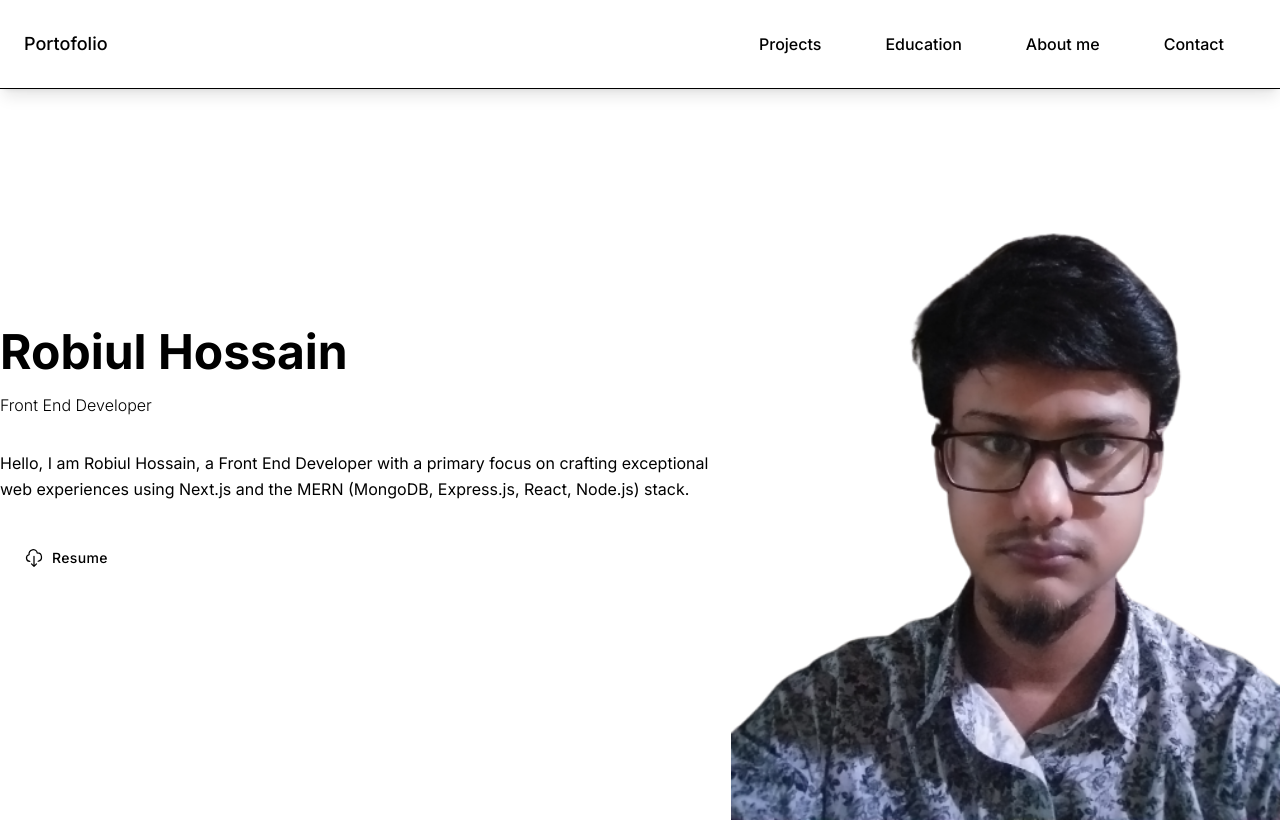
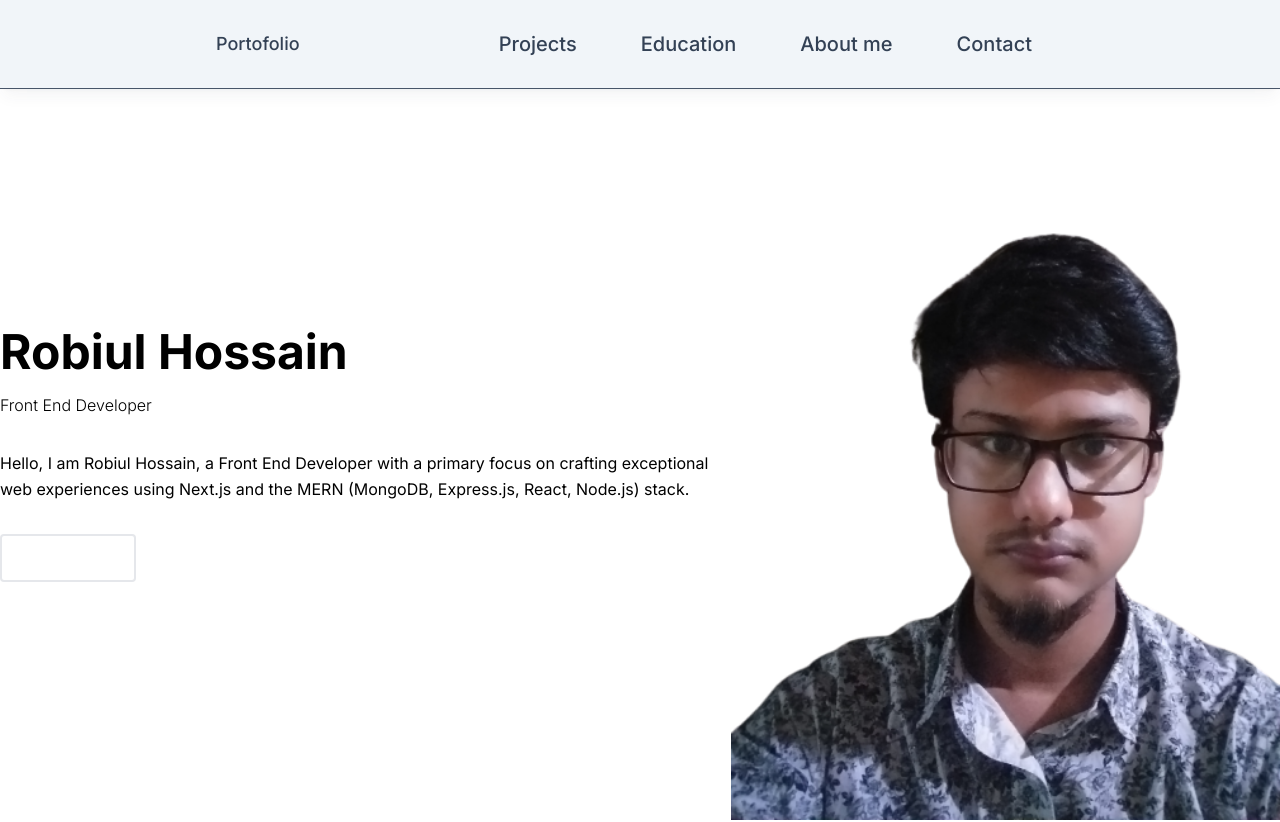
Before and after one commit to coder7475/robiul-hossain-portfolio, a Next.js app: page / in a window 1280 px wide. Shown: the top 822 px of the page. Built offline with nearby package versions, Linux system fonts and the light colour scheme.

Commit message:
fix: navbar layout

```diff
--- a/src/components/shared/Navbar.tsx
+++ b/src/components/shared/Navbar.tsx
@@ -8,7 +8,7 @@ function NavgiationLinks(props) {
     <ul
       role="menubar"
       aria-label="Select page"
-      className={`absolute top-0 left-0 z-[-1] h-[28.5rem] w-full justify-center overflow-hidden  overflow-y-auto overscroll-contain bg-white/90 px-8 pb-12 pt-24 font-medium transition-[opacity,visibility] duration-300 lg:visible lg:relative lg:top-0  lg:z-0 lg:flex lg:h-full lg:w-auto lg:items-stretch lg:overflow-visible lg:bg-white/0 lg:px-0 lg:py-0  lg:pt-0 lg:opacity-100 ${
+      className={`absolute top-0 left-0 z-[-1] h-[28.5rem] w-full justify-center overflow-hidden  overflow-y-auto overscroll-contain bg-slate-100 px-8 pb-12 pt-24 font-medium transition-[opacity,visibility] duration-300 lg:visible lg:relative lg:top-0  lg:z-0 lg:flex lg:h-full lg:w-auto lg:items-stretch lg:overflow-visible lg:bg-white/0 lg:px-0 lg:py-0  lg:pt-0 lg:opacity-100 ${
         props.isToggleOpen
           ? "visible opacity-100 backdrop-blur-sm"
           : "invisible opacity-0"
@@ -29,7 +29,7 @@ function NavgiationLinks(props) {
           role="menuitem"
           aria-current="page"
           aria-haspopup="false"
-          className="flex items-center gap-2 py-4 text-emerald-500 transition-colors duration-300 hover:text-emerald-600 focus:text-emerald-600 focus:outline-none focus-visible:outline-none lg:px-8"
+          className="flex items-center gap-2 py-4 transition-colors duration-300 hover:text-emerald-600 focus:text-emerald-600 focus:outline-none focus-visible:outline-none lg:px-8"
           href="#education"
         >
           <span>Education</span>
@@ -63,8 +63,8 @@ const Navbar = () => {
   const [isToggleOpen, setIsToggleOpen] = useState(false);
 
   return (
-    <header className="border-b-1 sticky top-0 z-20 w-full border-b border-slate-200 bg-blue-800 shadow-lg shadow-slate-700/5 after:absolute after:top-full after:left-0 after:z-10 after:block after:h-px after:w-full after:bg-slate-600 lg:border-slate-600 lg:backdrop-blur-sm lg:after:hidden">
-      <div className="relative mx-auto max-w-full px-6 lg:max-w-5xl xl:max-w-7xl 2xl:max-w-[96rem]">
+    <header className="border-b-1 sticky top-0 z-20 w-full border-b border-slate-200 bg-slate-100  shadow-lg shadow-slate-700/5 after:absolute after:top-full after:left-0 after:z-10 after:block after:h-px after:w-full after:bg-slate-600 lg:border-slate-600 lg:backdrop-blur-sm lg:after:hidden text-xl">
+      <div className="relative px-6 max-w-md lg:max-w-4xl mx-auto">
         <nav
           aria-label="main navigation"
           className="flex h-[5.5rem] items-stretch justify-between font-medium text-slate-700"
@@ -92,7 +92,7 @@ const Navbar = () => {
             aria-expanded={isToggleOpen ? "true" : "false"}
             aria-label="Toggle navigation"
           >
-            <div className="absolute text-[22px] font-bold top-1/2 left-1/2 -translate-x-1/2 -translate-y-1/2 transform">
+            <div className="absolute text-2xl font-bold top-1/2 left-1/2 -translate-x-1/2 -translate-y-1/2 transform">
               <AiOutlineMenuFold />
             </div>
           </button>
--- a/src/components/ui/Banner.tsx
+++ b/src/components/ui/Banner.tsx
@@ -1,12 +1,12 @@
 import Image from "next/image";
 import profilePic from "./../../assets/profile.png";
-import Link from 'next/link';
+import Link from "next/link";
 
 const Banner = () => {
   return (
     <section className="text-light bg-primary flex justify-center items-center max-[1200px] mx-auto">
       <br />
-      <div className="container flex justify-center lg:flex-row  flex-col items-center">
+      <div className="container flex justify-center lg:flex-row flex-col items-center">
         <div className="lg:flex-grow w-full md:w-3/4 flex flex-col md:items-start md:text-left text-center">
           <h1 className="text-4xl lg:text-5xl md:mb-4 font-bold text-light">
             Robiul Hossain
@@ -18,12 +18,8 @@ const Banner = () => {
             MERN (MongoDB, Express.js, React, Node.js) stack.
           </p>
           <div>
-            <
-            >
-            <a
-              href="/resume/robiul_hossain_resume.pdf"
-              download="personal"
-            className="inline-flex items-center justify-center h-12 gap-2 px-6 text-sm font-medium tracking-wide text-white transition duration-300 rounded focus-visible:outline-none whitespace-nowrap bg-secondary hover:text-primary focus:bg-blue-300 disabled:cursor-not-allowed disabled:border-emerald-300 disabled:bg-emerald-300 disabled:shadow-none">
+            <Link href="/resume/robiul_hossain_resume.pdf" download="personal">
+              <div className="inline-flex border-2 items-center justify-center h-12 gap-2 px-6 text-sm font-medium tracking-wide text-white transition duration-300 rounded focus-visible:outline-none whitespace-nowrap hover:bg-blue-500 focus:bg-blue-300 disabled:cursor-not-allowed disabled:border-emerald-300 disabled:bg-emerald-300 disabled:shadow-none">
                 <span className="order-2">Resume</span>
                 <span className="relative only:-mx-6">
                   <svg
@@ -37,9 +33,7 @@ const Banner = () => {
                     aria-labelledby="title-01 desc-01"
                   >
                     <title id="title-01">Download</title>
-                  <desc id="desc-01">
-                    download a resume
-                  </desc>
+                    <desc id="desc-01">download a resume</desc>
                     <path
                       strokeLinecap="round"
                       strokeLinejoin="round"
@@ -47,9 +41,8 @@ const Banner = () => {
                     />
                   </svg>
                 </span>
-            </a>
-            </>
-
+              </div>
+            </Link>
           </div>
         </div>
         <div className="">
--- a/tailwind.config.ts
+++ b/tailwind.config.ts
@@ -7,12 +7,7 @@ const config: Config = {
     './src/app/**/*.{js,ts,jsx,tsx,mdx}',
   ],
   theme: {
-    colors: {
-      "primary": "slate",
-      "secondary": "#F4FF8",
-      "gray": "#111",
-      "light": "#000"
-    }
+
   },
   plugins: [],
 }
```
Lines whose indentation alone changed are shown as unchanged.
